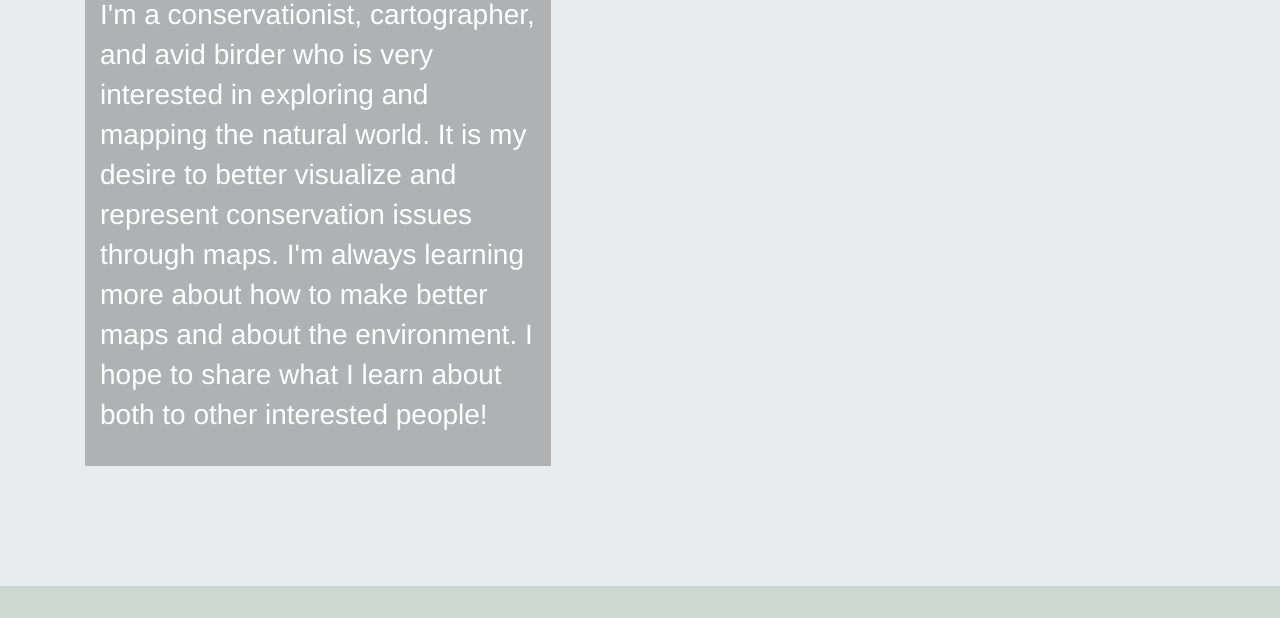
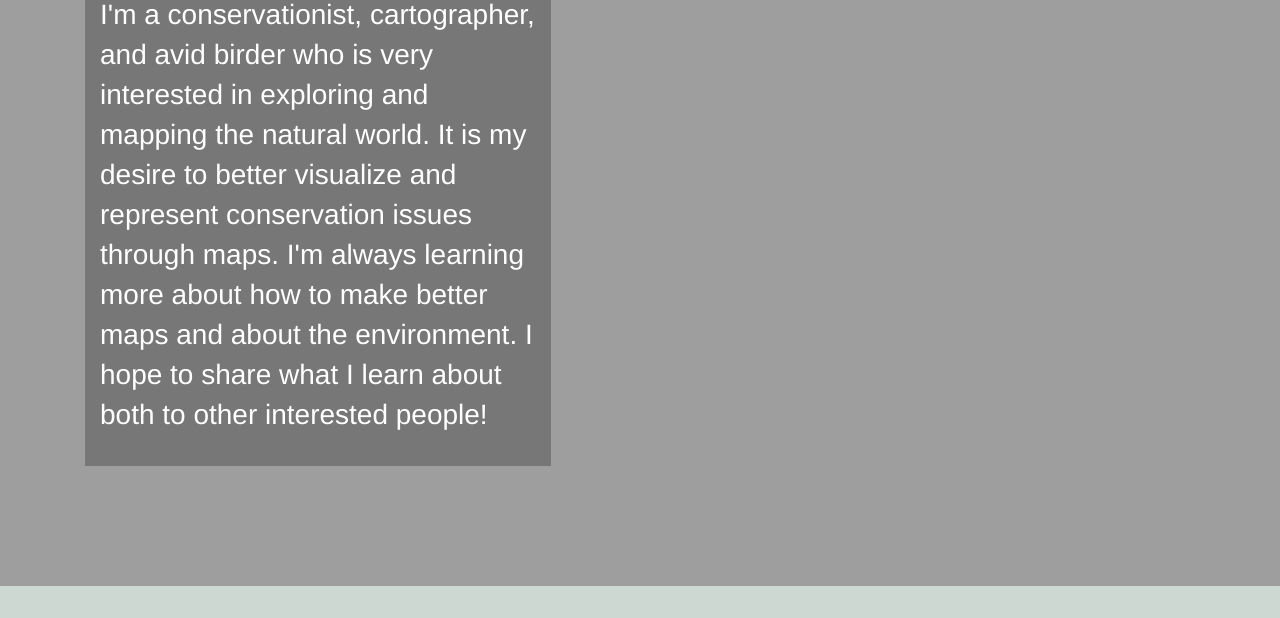
Before and after one commit to JSeibel55/JoshSeibel, a plain HTML site: page index.html in a window 1280 px wide. Shown: the part 234-852 px from the top of the page. Drawn offline with Linux system fonts and the light colour scheme; the site is published under a folder, as on GitHub Pages, so addresses that start at the root find nothing.

Commit message:
background image

```diff
--- a/index.html
+++ b/index.html
@@ -48,7 +48,7 @@
         </header>
 
         <div class="page-content-intro">
-            <div class="jumbotron jumbotron-fluid" style="background-image: url('/assets/background.jpg');">
+            <div class="jumbotron jumbotron-fluid" style="background-image: url('assets/background.jpg');">
                 <div class="landingpage">
                     <div class="row landing">
                         <!-- <div class="col-md-5 col-xs-5"> -->
```
